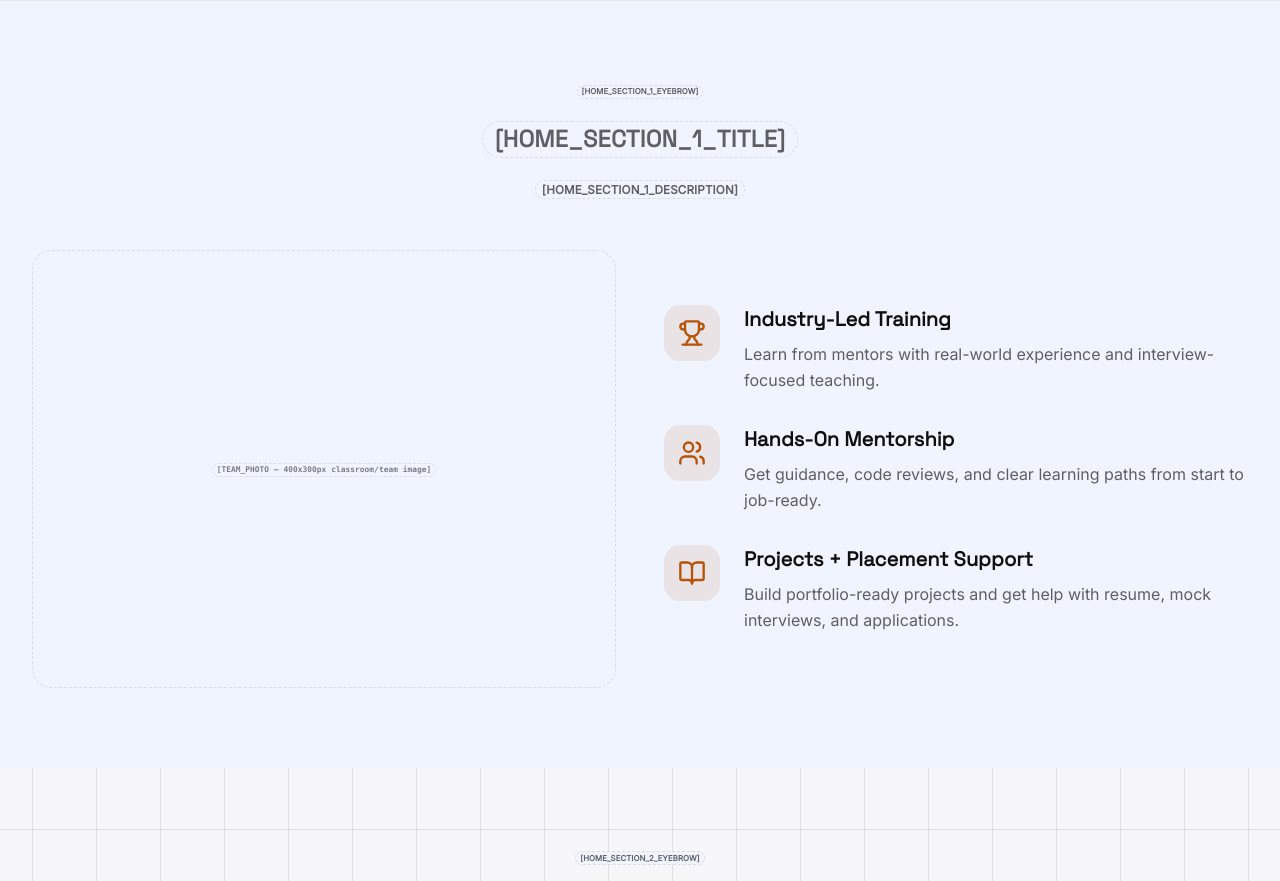
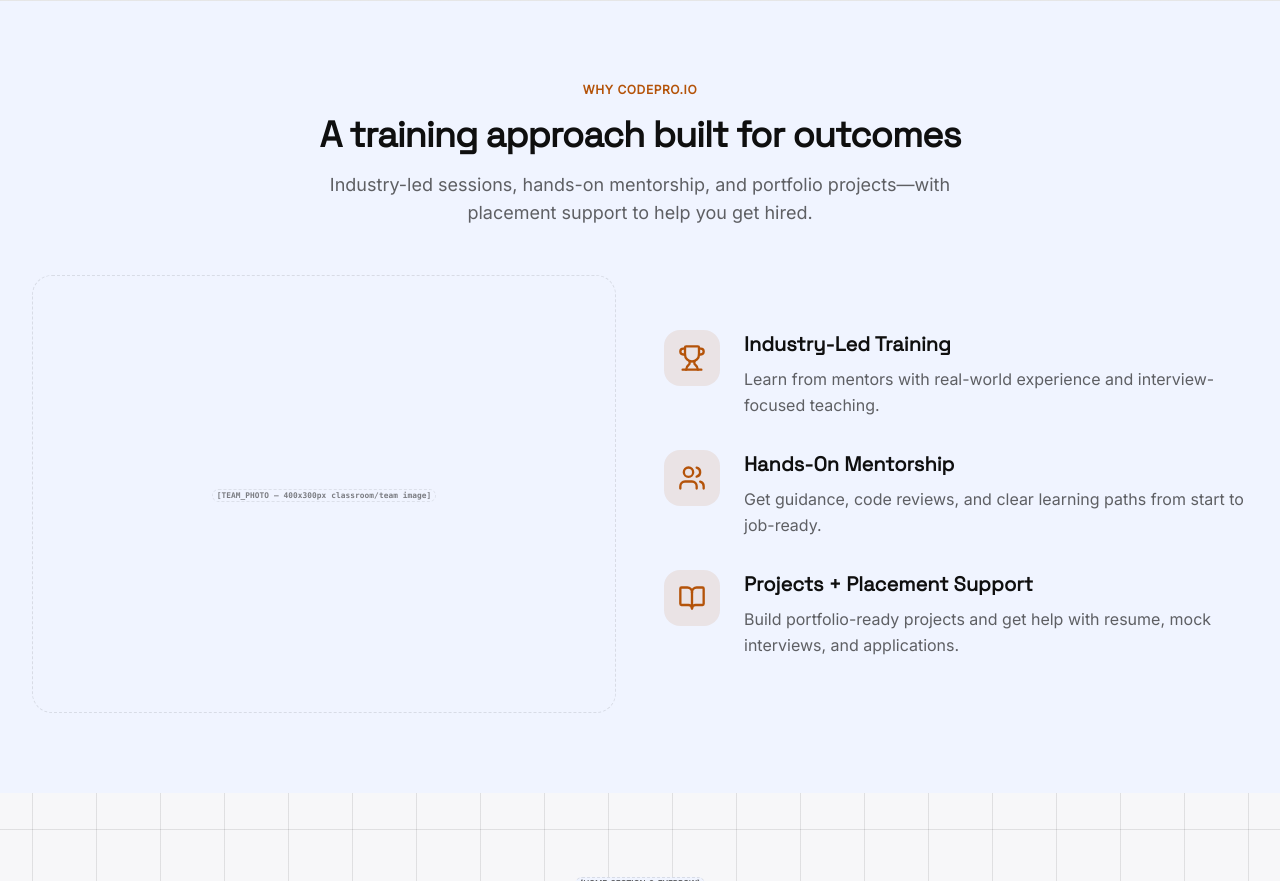
Before and after one commit to abi-0611/CodePro, an Astro site: page / in a window 1280 px wide. Shown: the part 1091-1972 px from the top of the page. Built offline with nearby package versions, Linux system fonts and the light colour scheme; Astro itself is replaced by a stand-in of ours; a web font is replaced by a local one.

Commit message:
chore: update feature grid section header

```diff
--- a/src/pages/index.astro
+++ b/src/pages/index.astro
@@ -29,9 +29,9 @@ const featuredCourses = allCourses.sort((a, b) => (a.data.order || 99) - (b.data
   <section class="py-20 bg-[var(--color-surface-alt-val)]">
     <div class="max-w-7xl mx-auto px-4 sm:px-6 lg:px-8">
       <SectionHeader
-        eyebrow="[HOME_SECTION_1_EYEBROW]"
-        title="[HOME_SECTION_1_TITLE]"
-        description="[HOME_SECTION_1_DESCRIPTION]"
+        eyebrow="Why CodePro.io"
+        title="A training approach built for outcomes"
+        description="Industry-led sessions, hands-on mentorship, and portfolio projects—with placement support to help you get hired."
       />
       <FeatureGrid />
     </div>
```
